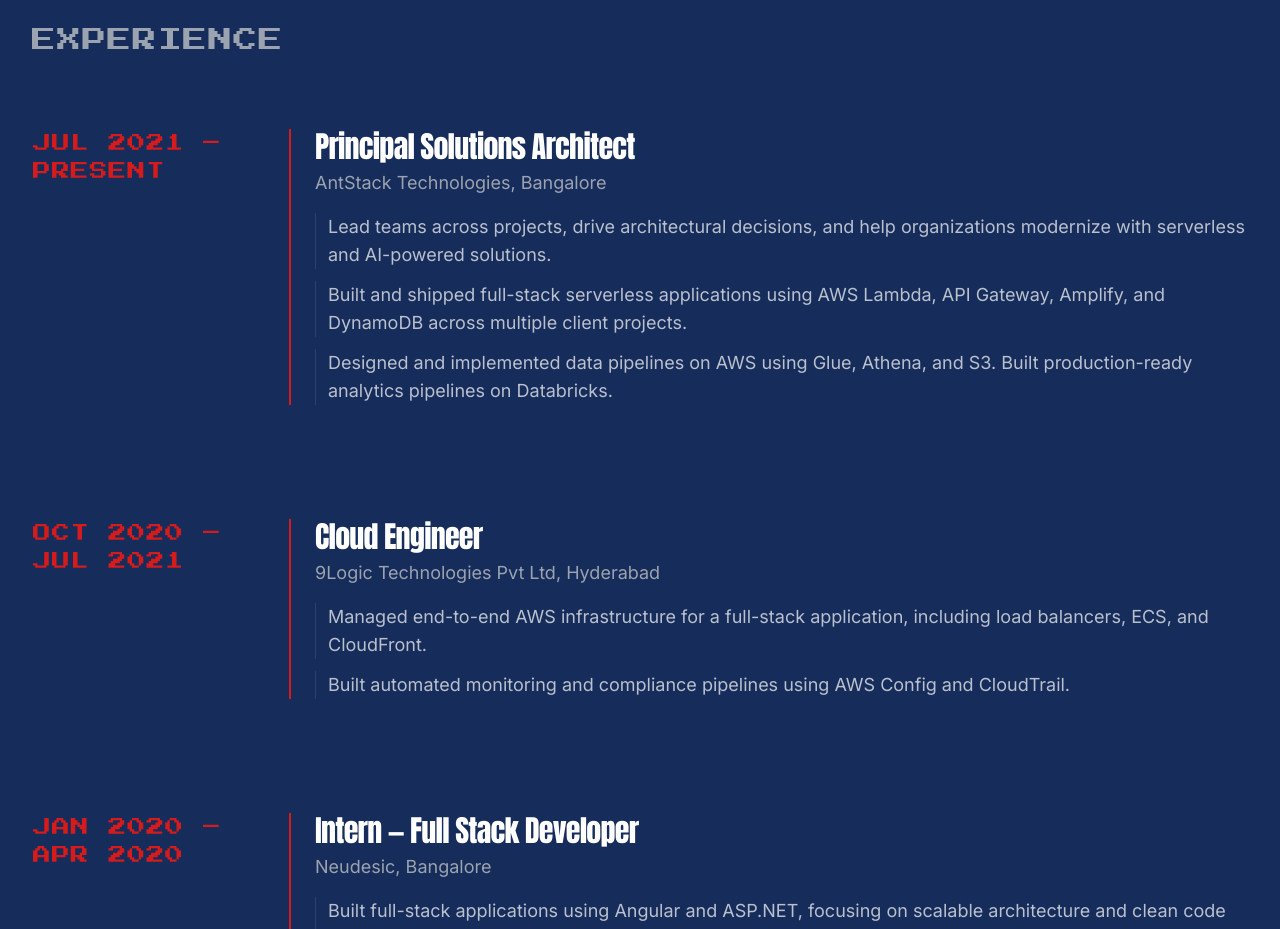
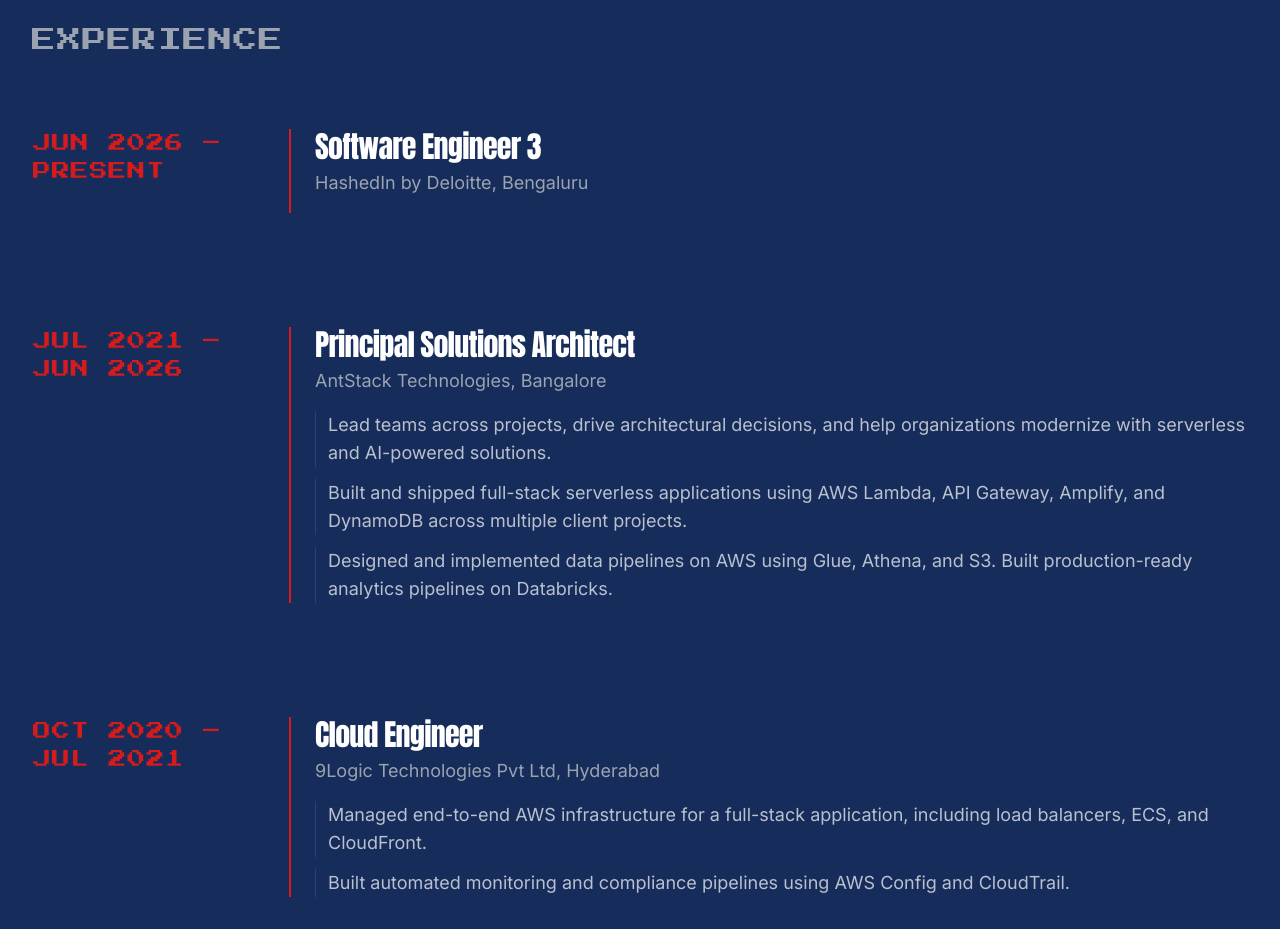
Before and after one commit to kumarahul98/portafolio, a React (Vite) app: page / in a window 1280 px wide. Shown: the part 1040-1969 px from the top of the page. Built offline with nearby package versions, Linux system fonts and the light colour scheme.

Commit message:
feat: add HashedIn by Deloitte as current role, cap AntStack at Jun 2026

```diff
--- a/src/data/about.ts
+++ b/src/data/about.ts
@@ -20,10 +20,17 @@
 
 export const EXPERIENCE: Experience[] = [
   {
+    company: 'HashedIn by Deloitte',
+    location: 'Bengaluru',
+    role: 'Software Engineer 3',
+    period: 'Jun 2026 – Present',
+    bullets: [],
+  },
+  {
     company: 'AntStack Technologies',
     location: 'Bangalore',
     role: 'Principal Solutions Architect',
-    period: 'Jul 2021 – Present',
+    period: 'Jul 2021 – Jun 2026',
     bullets: [
       'Lead teams across projects, drive architectural decisions, and help organizations modernize with serverless and AI-powered solutions.',
       'Built and shipped full-stack serverless applications using AWS Lambda, API Gateway, Amplify, and DynamoDB across multiple client projects.',
```
Also changed, not shown: 1 other file (tests, documents, lock files or other folders).
